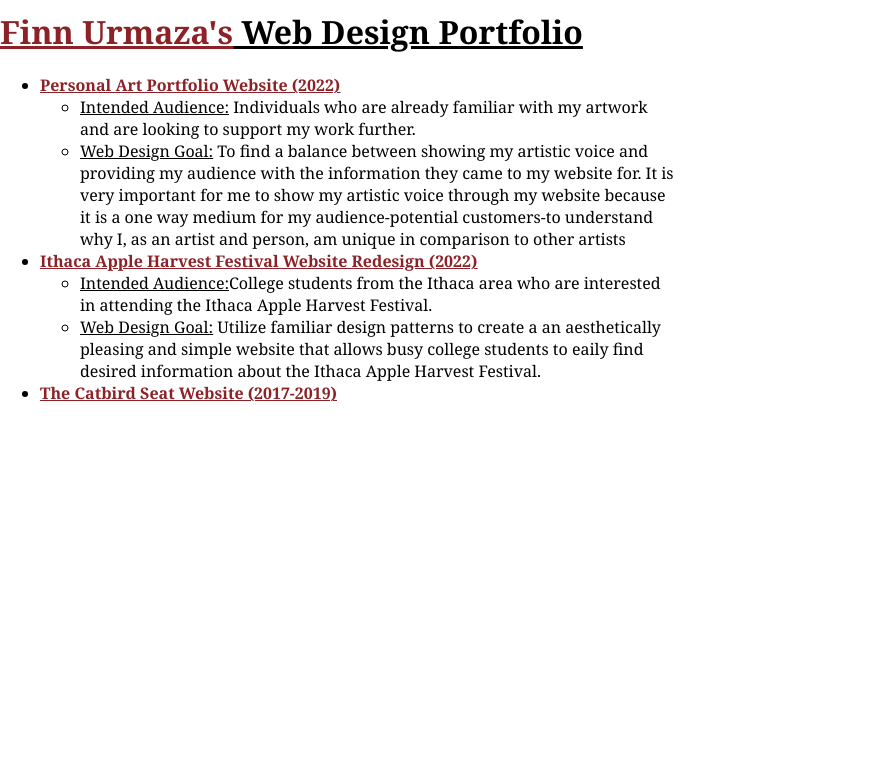
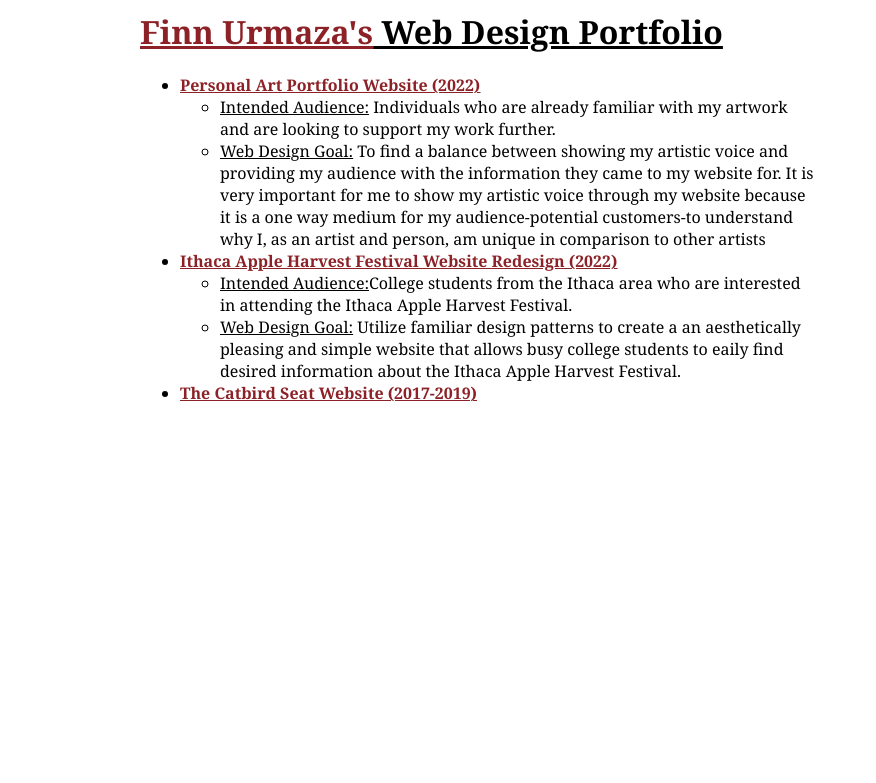
Before and after one commit to flurmaza/flurmaza.github.io, a PHP site: page / in a window 1280 px wide. Shown: the top 783 px of the page, without its empty margins (0-876 px from the left). Run offline with PHP 8.4, Linux system fonts and the light colour scheme.

Commit message:
Update linktree.css

```diff
--- a/linktree.css
+++ b/linktree.css
@@ -1,6 +1,8 @@
 body{
     margin: 10px;
     font-family: Georgia, 'Times New Roman', Times, serif;
+    max-width: 1000px;
+    min-width: 300px;
     margin-left: auto;
     margin-right: auto;
 }
```
